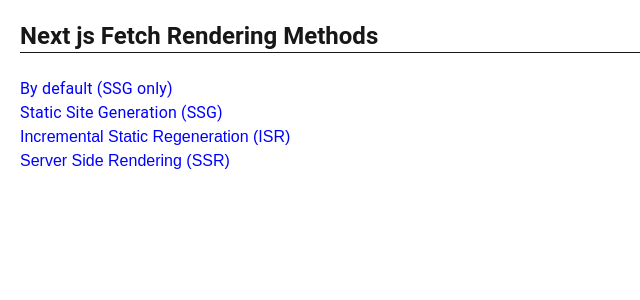
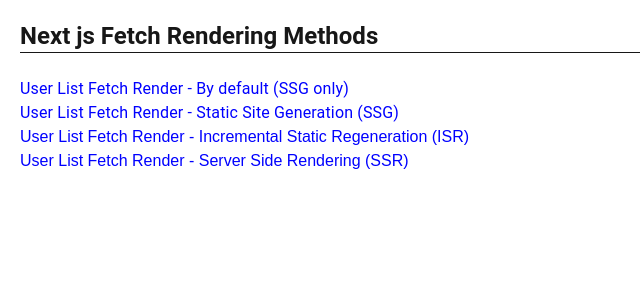
Before and after one commit to Balakrishna8524/nextjs-list-fetch-render, a Next.js app: page / in a window 1280 px wide. Shown: the top 300 px of the page, without its empty margins (0-640 px from the left). Built offline with nearby package versions, Linux system fonts and the light colour scheme.

Commit message:
Update: edited readme file.

```diff
--- a/app/page.tsx
+++ b/app/page.tsx
@@ -14,22 +14,22 @@
         <li>
           <Link style={{ color: "blue"}} href="/user-list" >
             <Typography sx={{ "&:hover": { fontWeight:"bold"} }}>
-              By default (SSG only)
+              User List Fetch Render - By default (SSG only)
             </Typography>
           </Link>
         </li>
         <li>
           <Link style={{ color: "blue"}} href="/ssg">
             <Typography sx={{ "&:hover": { fontWeight:"bold"} }}>
-              Static Site Generation (SSG)
+            User List Fetch Render - Static Site Generation (SSG)
             </Typography>
           </Link>
         </li>
         <li>
-          <Link style={{ color: "blue"}}  href="/isr">Incremental Static Regeneration (ISR)</Link>
+          <Link style={{ color: "blue"}}  href="/isr">User List Fetch Render - Incremental Static Regeneration (ISR)</Link>
         </li>
         <li>
-          <Link style={{ color: "blue"}}  href="/ssr">Server Side Rendering (SSR)</Link>
+          <Link style={{ color: "blue"}}  href="/ssr">User List Fetch Render - Server Side Rendering (SSR)</Link>
         </li>
       </ul>
     </main>
```
Also changed, not shown: 1 other file (tests, documents, lock files or other folders).
